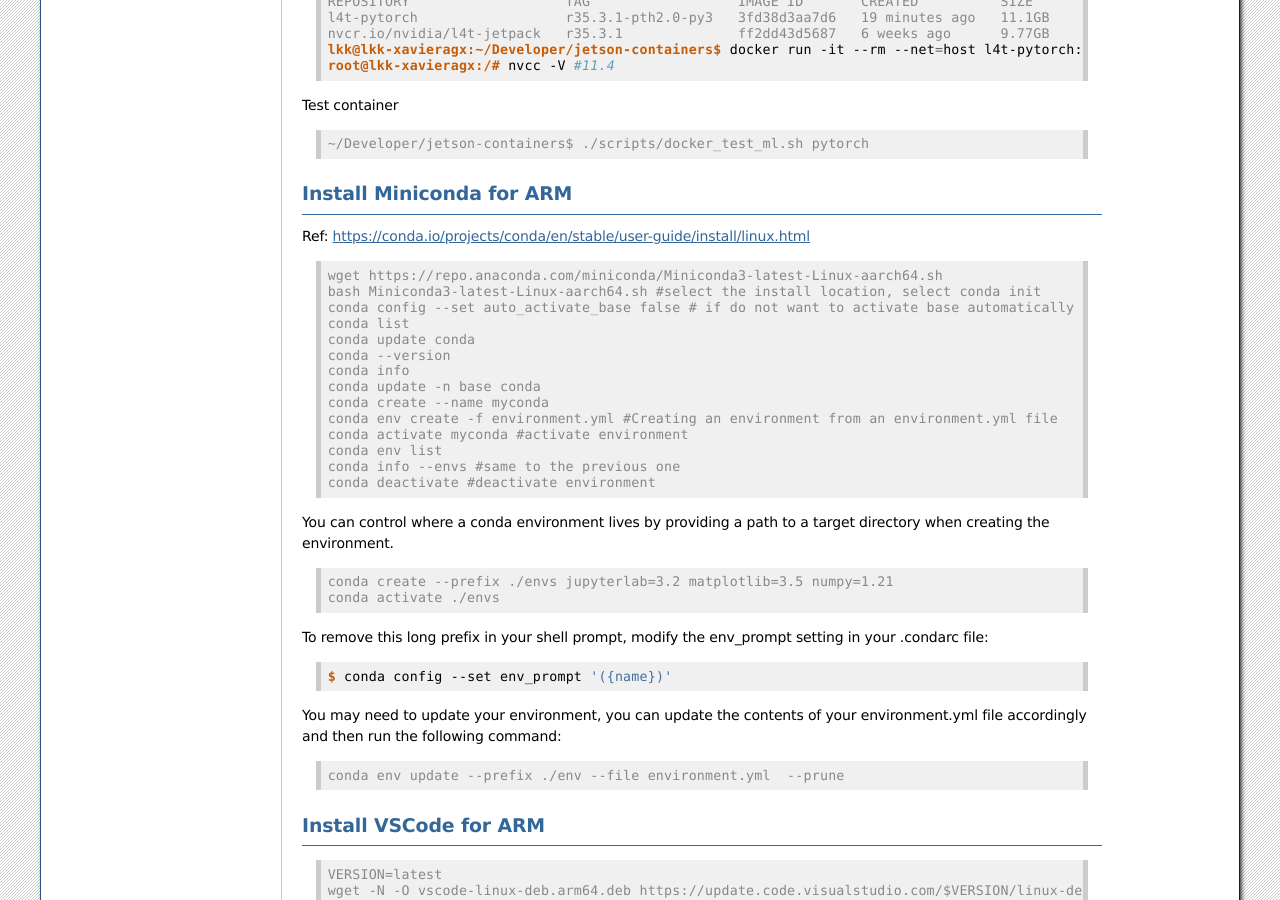
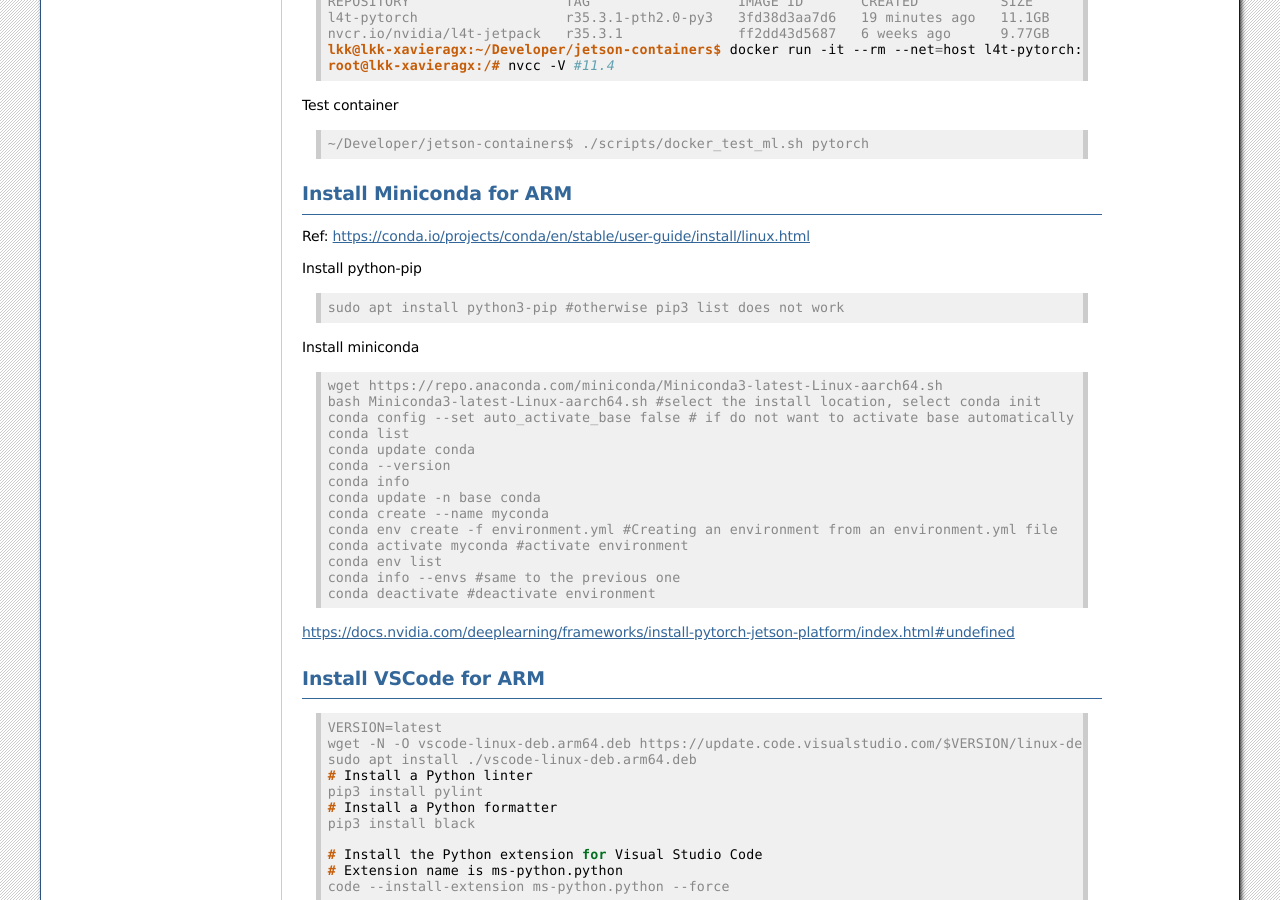
Before and after one commit to lkk688/mytutorial, a Sphinx documentation site: the page built from docs/source/jetson.rst, in a window 1280 px wide and 900 px high, scrolled down 5932 px. Built offline with Sphinx 7.4.7, drawn with Linux system fonts in a browser that asks for light colours.

Commit message:
Update jetson.rst

```diff
--- a/docs/source/jetson.rst
+++ b/docs/source/jetson.rst
@@ -276,6 +276,14 @@ Install Miniconda for ARM
 -------------------------
 Ref: https://conda.io/projects/conda/en/stable/user-guide/install/linux.html
 
+Install python-pip
+
+.. code-block:: console
+
+   sudo apt install python3-pip #otherwise pip3 list does not work
+
+Install miniconda
+
 .. code-block:: console
 
     wget https://repo.anaconda.com/miniconda/Miniconda3-latest-Linux-aarch64.sh
@@ -293,24 +301,7 @@ Ref: https://conda.io/projects/conda/en/stable/user-guide/install/linux.html
     conda info --envs #same to the previous one
     conda deactivate #deactivate environment
 
-You can control where a conda environment lives by providing a path to a target directory when creating the environment.
-
-.. code-block:: console
-
-    conda create --prefix ./envs jupyterlab=3.2 matplotlib=3.5 numpy=1.21
-    conda activate ./envs
-
-To remove this long prefix in your shell prompt, modify the env_prompt setting in your .condarc file:
-
-.. code-block:: console
-
-    $ conda config --set env_prompt '({name})'
-
-You may need to update your environment, you can update the contents of your environment.yml file accordingly and then run the following command:
-
-.. code-block:: console
-
-    conda env update --prefix ./env --file environment.yml  --prune
+https://docs.nvidia.com/deeplearning/frameworks/install-pytorch-jetson-platform/index.html#undefined
 
 Install VSCode for ARM
 -------------------------
```
